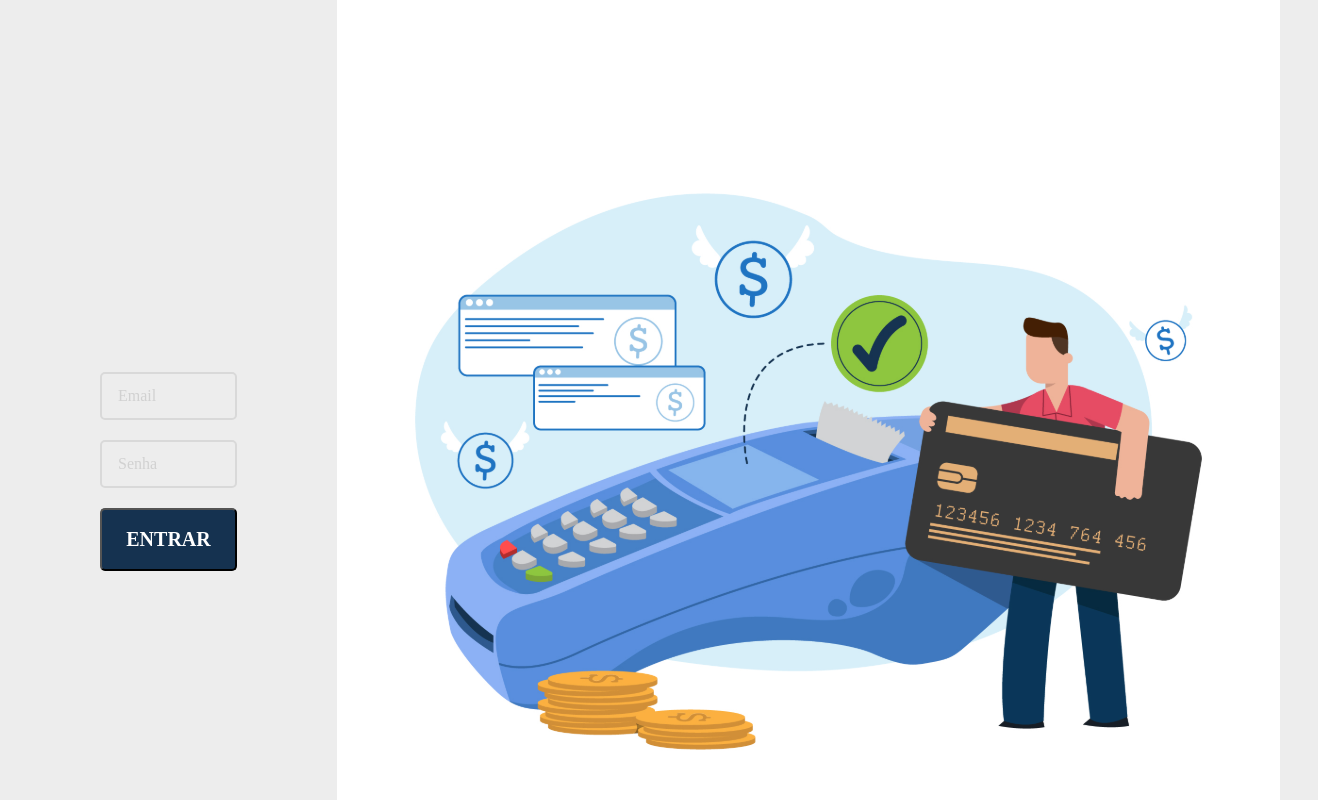
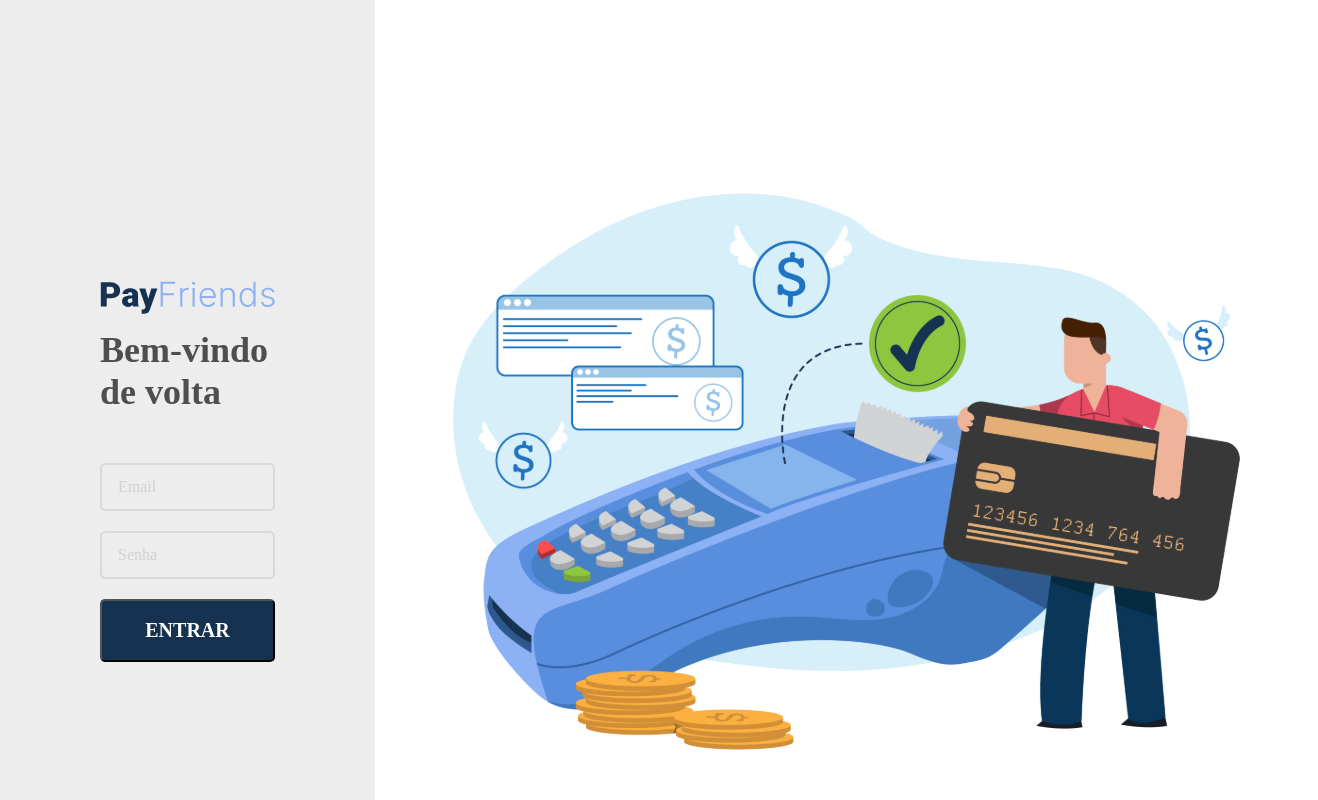
Before and after one commit to Cleydsonsl/picpay-frontend-challenge, a React (Vite) app: page / in a window 1280 px wide. Shown: the top 800 px of the page, 1318 px wide, since content can reach past the window. Built offline with nearby package versions, Linux system fonts and the light colour scheme.

Commit message:
feat add logo and title in signin screen

```diff
--- a/src/pages/SignIn/index.tsx
+++ b/src/pages/SignIn/index.tsx
@@ -1,15 +1,18 @@
 import React from 'react';
 
-import brandImg from '../../assets/brand.svg'
 import { Button } from '../../components/Button';
 import { Input } from '../../components/Input';
+import brandImg from '../../assets/brand.svg'
+import logo from '../../assets/PayFriends.svg';
 
-import { Container, Brand, Login } from './styles';
+import { Container, Brand, Login, Title, Logo } from './styles';
 
 export function SignIn(){
   return (
     <Container>
       <Login>
+        <Logo src={logo}/>
+        <Title>Bem-vindo de volta</Title>
         <Input placeholder='Email'></Input>
         <Input placeholder='Senha'></Input>
         <Button title='ENTRAR'></Button>
--- a/src/pages/SignIn/styles.ts
+++ b/src/pages/SignIn/styles.ts
@@ -11,7 +11,6 @@ export const Login = styled.div`
   width: 40%;
   padding: 100px;
   display: flex;
-  align-items: center;
   justify-content: center;
   flex-direction: column;
 `;
@@ -27,4 +26,17 @@ export const Brand = styled.div`
   img {
     max-height: 943px;
   }
+`;
+
+export const Title = styled.h1`
+  color: ${mixins.colors.text};
+  font-size: 36px;
+  font-family: ${mixins.fonts.bold};
+
+  margin-bottom: 50px;
+`;
+
+export const Logo = styled.img`
+  width: 175px;
+  margin-bottom: 15px;
 `
```
Also changed, not shown: src/assets/PayFriends.svg (added).
